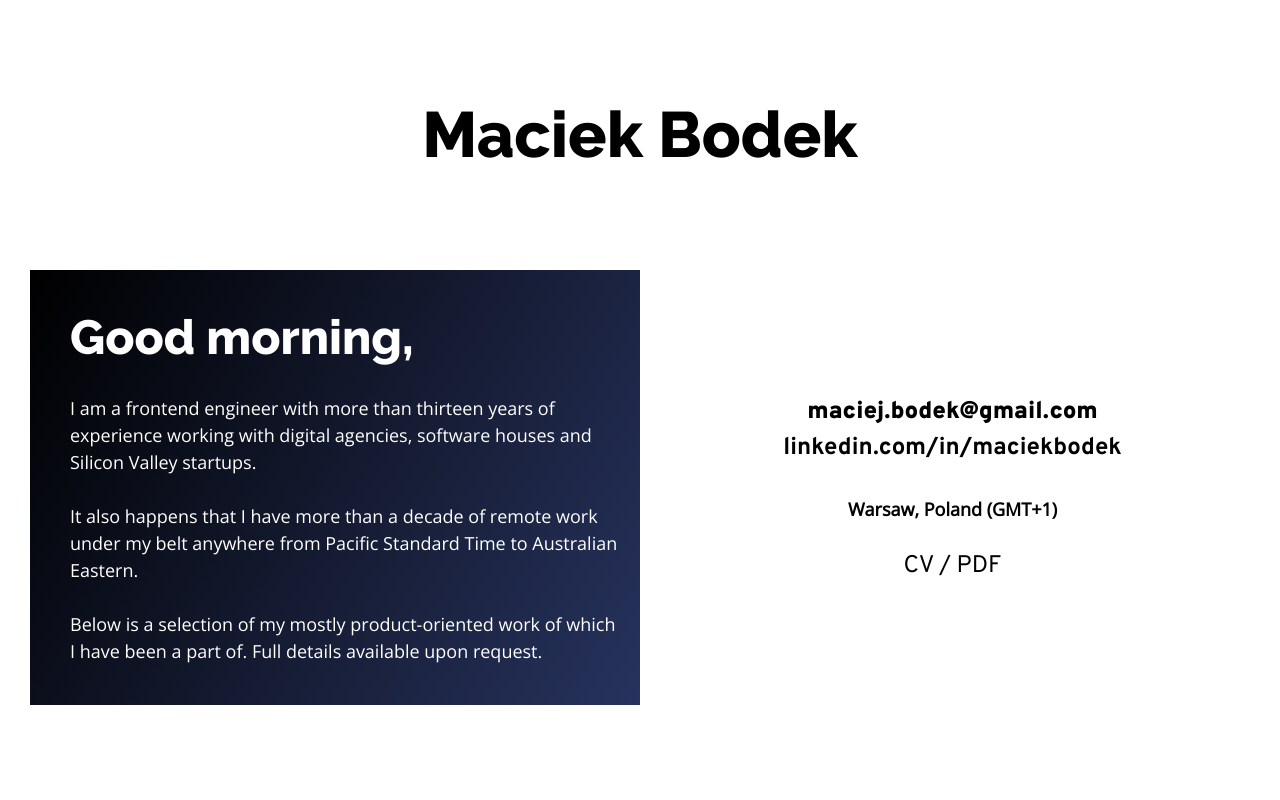
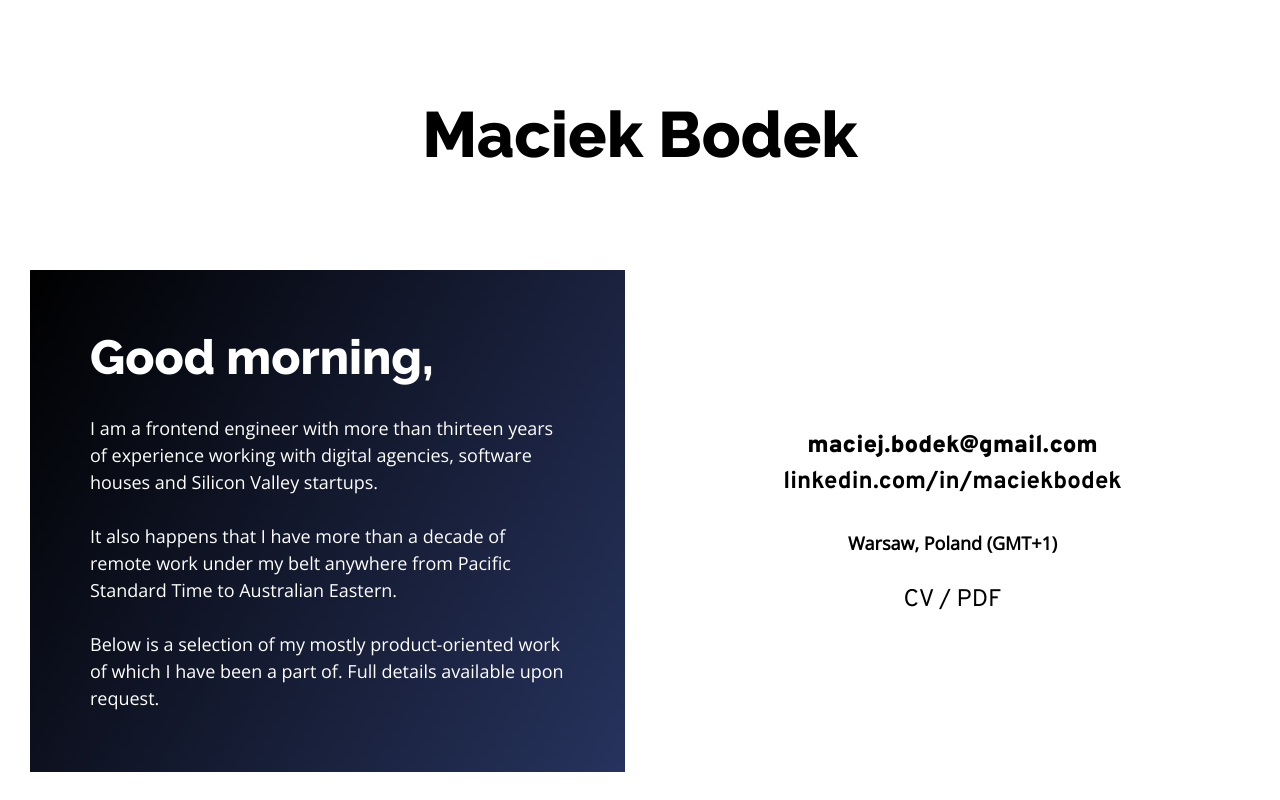
Before and after one commit to insmac/maciekbodekcom, a Gatsby site: page / in a window 1280 px wide. Shown: the top 800 px of the page. Built offline with nearby package versions, Linux system fonts and the light colour scheme; Gatsby itself is replaced by a stand-in of ours.

Commit message:
Typography updates

```diff
--- a/src/components/text.js
+++ b/src/components/text.js
@@ -1,5 +1,6 @@
 import styled from 'styled-components';
 import media from '../helpers/media';
+import isApple from '../helpers/is-apple';
 
 import {
   headerFont,
@@ -10,14 +11,14 @@ import {
 } from '../helpers/fonts';
 
 export const Paragraph = styled.p`
-  font-size: 16px;
+  font-size: ${isApple ? '18px' : '16px'};
   font-family: ${paragraphFont};
   font-weight: ${fontRegular};
   line-height: 175%;
   margin: 0;
 
   @media ${media.medium} {
-    font-size: 18px;
+    font-size: ${isApple ? '20px' : '18px'};
     line-height: 150%;
   }
 `;
--- a/src/helpers/fonts.js
+++ b/src/helpers/fonts.js
@@ -1,5 +1,7 @@
+import isApple from './is-apple';
+
 export const headerFont = `'Raleway', sans-serif`;
-export const paragraphFont = `'Open Sans', sans-serif`;
+export const paragraphFont = `${isApple ? 'Avenir Next' : 'Open Sans'}, sans-serif`;
 export const light = 300;
 export const regular = 400;
 export const bold = 700;
--- /dev/null
+++ b/src/helpers/is-apple.js
@@ -0,0 +1,3 @@
+export default typeof window !== 'undefined' &&
+(window.navigator.platform.indexOf('Mac') === 0 ||
+  window.navigator.platform.indexOf('iP') === 0);
--- a/src/pages/index.js
+++ b/src/pages/index.js
@@ -46,9 +46,7 @@ const getBoundingPosition = event => {
 };
 
 const WelcomeTile = styled(Tile)`
-  color: white;
-  background: linear-gradient(120.47deg, #000000 0%, #27335E 100%);
-  padding: 30px;
+  padding: 0;
 
   ${Header2} {
     margin-bottom: 30px;
@@ -56,7 +54,17 @@ const WelcomeTile = styled(Tile)`
 
   @media ${media.medium} {
     min-height: 400px;
-    padding: 40px;
+    padding: 0;
+  }
+`;
+
+const WelcomeTileWrapper = styled.div`
+  padding: 30px;
+  color: white;
+  background: linear-gradient(120.47deg, #000000 0%, #27335E 100%);
+
+  @media ${media.medium} {
+    padding: 60px;
   }
 `;
 
@@ -144,6 +152,7 @@ const IndexPage = ({data}) => {
       <SEO title="Home"/>
       <Tiles>
         <WelcomeTile>
+          <WelcomeTileWrapper>
             <Header2>{welcomeText},</Header2>
             <Paragraph>
               I am a frontend engineer with more than thirteen years of experience working with digital agencies,
@@ -153,6 +162,7 @@ const IndexPage = ({data}) => {
               Below is a selection of my mostly product-oriented work of which I have been a part of.{' '}
               Full details available upon request.
             </Paragraph>
+          </WelcomeTileWrapper>
         </WelcomeTile>
         <ContactTextTile centered>
           <ContactText>
```
Lines whose indentation alone changed are shown as unchanged.
